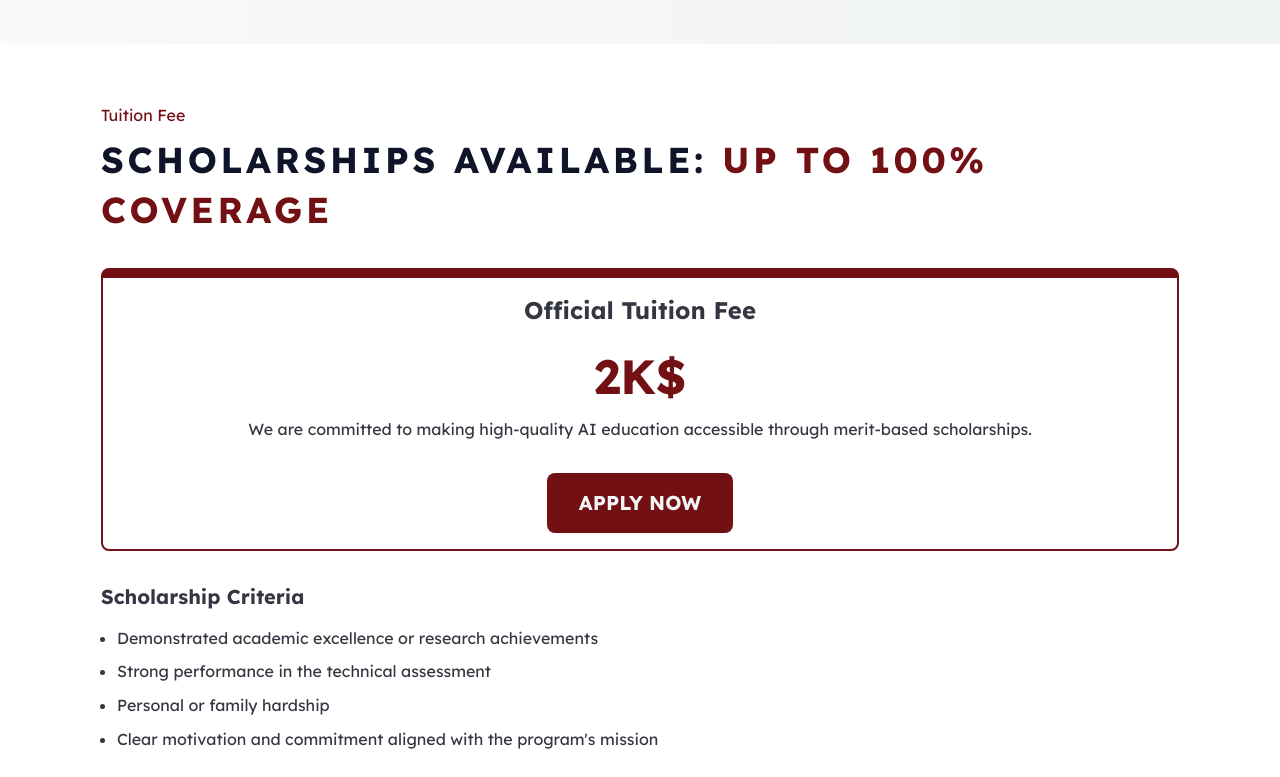
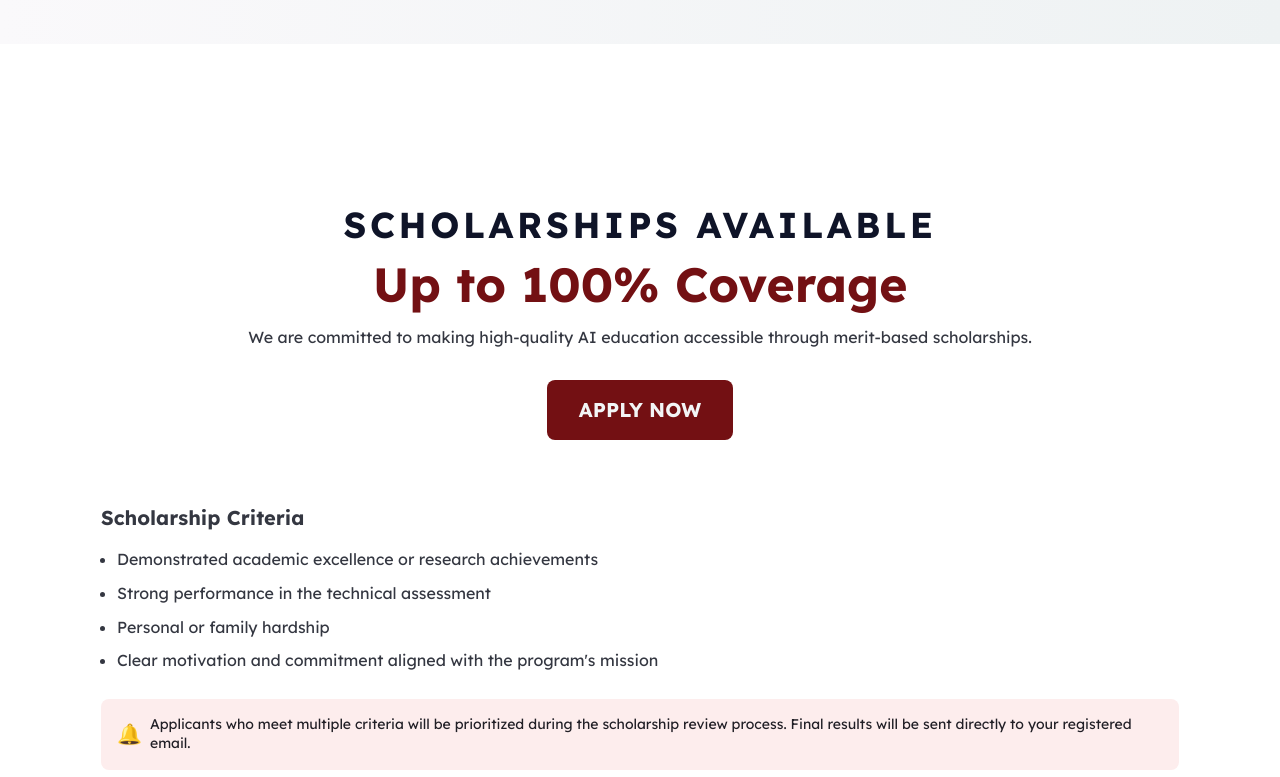
Before and after one commit to trungduong1185/astar, a React (Create React App) app: page / in a window 1280 px wide. Shown: the part 7240-8017 px from the top of the page. Built offline with nearby package versions, Linux system fonts and the light colour scheme.

Commit message:
Update index.js
Update fee

```diff
--- a/src/containers/Fee/index.js
+++ b/src/containers/Fee/index.js
@@ -4,6 +4,71 @@ import './styles.scss';
 import data from '../../assets/data.json';
 
 const Fee = ({ id }) => {
+    return (
+        <section id={id} className="bg-white container block-pt-pb bg-white">
+            <div className=" center w-100 ph3 pt0 pb3">
+                {/* Title Section */}
+                <div className="mb4">
+
+                </div>
+                {/* Official Tuition Fee Section */}
+                <div className="bg-white scholarship-box br3 pa5 pb4">
+                    <div className="tc">
+                    <h2 className="f2 f2-l fw7 pc-red ttu tracked-l flex justify-center">
+                        <span className="pc-black">Scholarships Available</span>
+                    </h2>
+                        <div className="f1 fw7 pc-red mb2">Up to 100% Coverage</div>
+                        <p className="f5 pc-dark-gray mb4">
+                            We are committed to making high-quality AI education accessible through merit-based scholarships.
+                        </p>
+                        <a
+                            href={data.register_link}
+                            target="_blank"
+                            rel="noopener noreferrer"
+                            className="bg-pc-red pc-near-white dib ph4 pv3 br3 fw7 f4 pointer dim no-underline"
+                        >
+                            APPLY NOW
+                        </a>
+                    </div>
+                </div>
+
+
+                {/* Scholarship Criteria Section */}
+                <div className="bg-white block-scholarship-criteria br3">
+                    <h3 className="f4 fw7 pc-dark-gray mb3">Scholarship Criteria</h3>
+                    <ul className="flex flex-column details-list-scholarship">
+                            <li className="f5 pc-dark-gray ma0">
+                                Demonstrated academic excellence or research achievements
+                            </li>
+                            <li className="f5 pc-dark-gray ma0">
+                                Strong performance in the technical assessment
+                            </li>
+                            <li className="f5 pc-dark-gray ma0">
+                                Personal or family hardship
+                            </li>
+                            <li className="f5 pc-dark-gray ma0">
+                                Clear motivation and commitment aligned with the program's mission
+                            </li>
+                    </ul>
+
+                    {/* Important Note */}
+                    <div className="bg-red-5 pa3 br3">
+                        <div className="flex items-center">
+                            <span className="f4 mr2">🔔</span>
+                            <p className="f6 ma0">
+                                Applicants who meet multiple criteria will be prioritized during the scholarship review process.
+                                Final results will be sent directly to your registered email.
+                            </p>
+                        </div>
+                    </div>
+                </div>
+            </div>
+        </section>
+    );
+};
+
+
+const FeeOld = ({ id }) => {
     return (
         <section id={id} className="bg-white container block-pt-pb bg-white">
             <div className=" center w-100 ph3 pt0 pb3">
```
